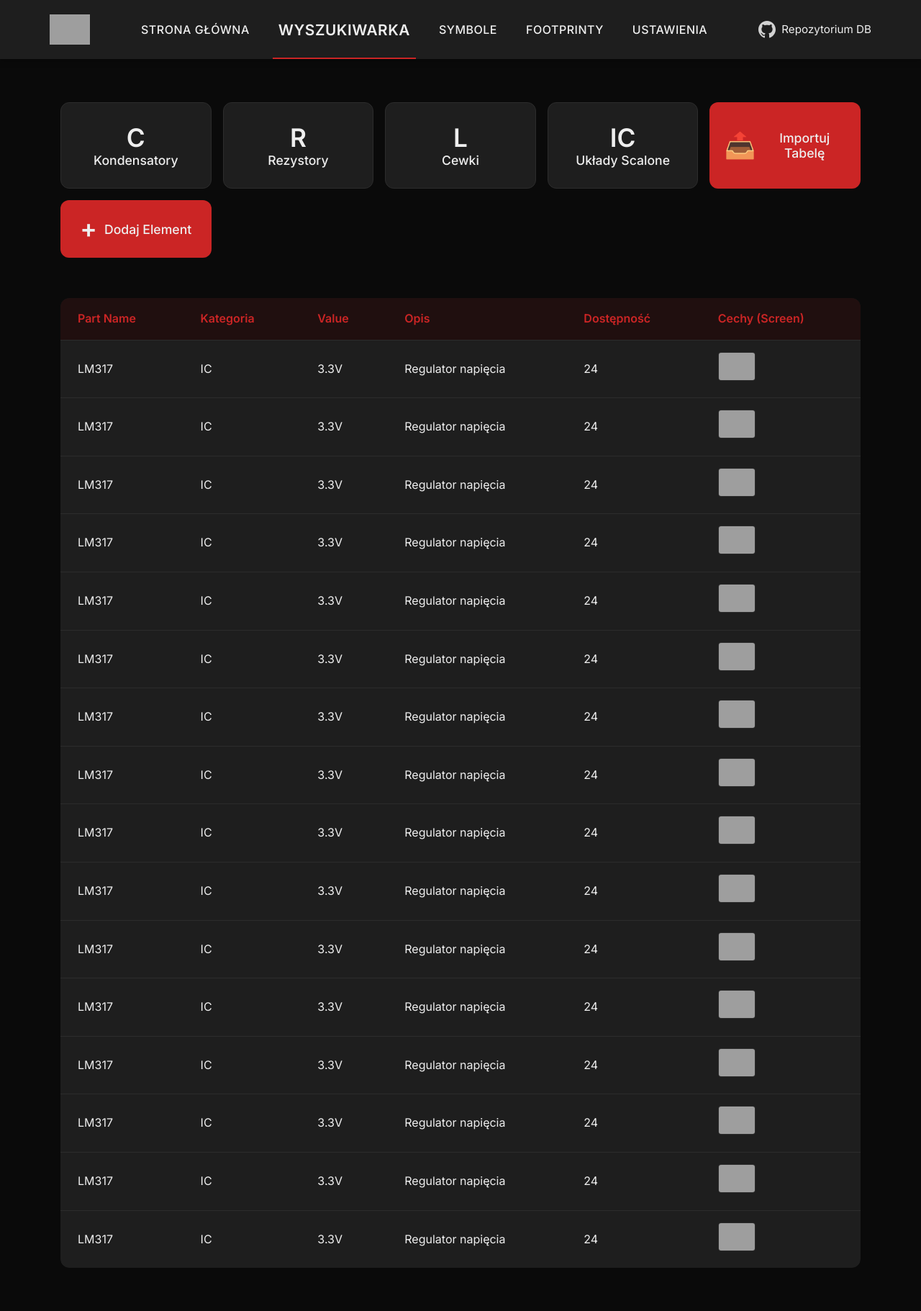
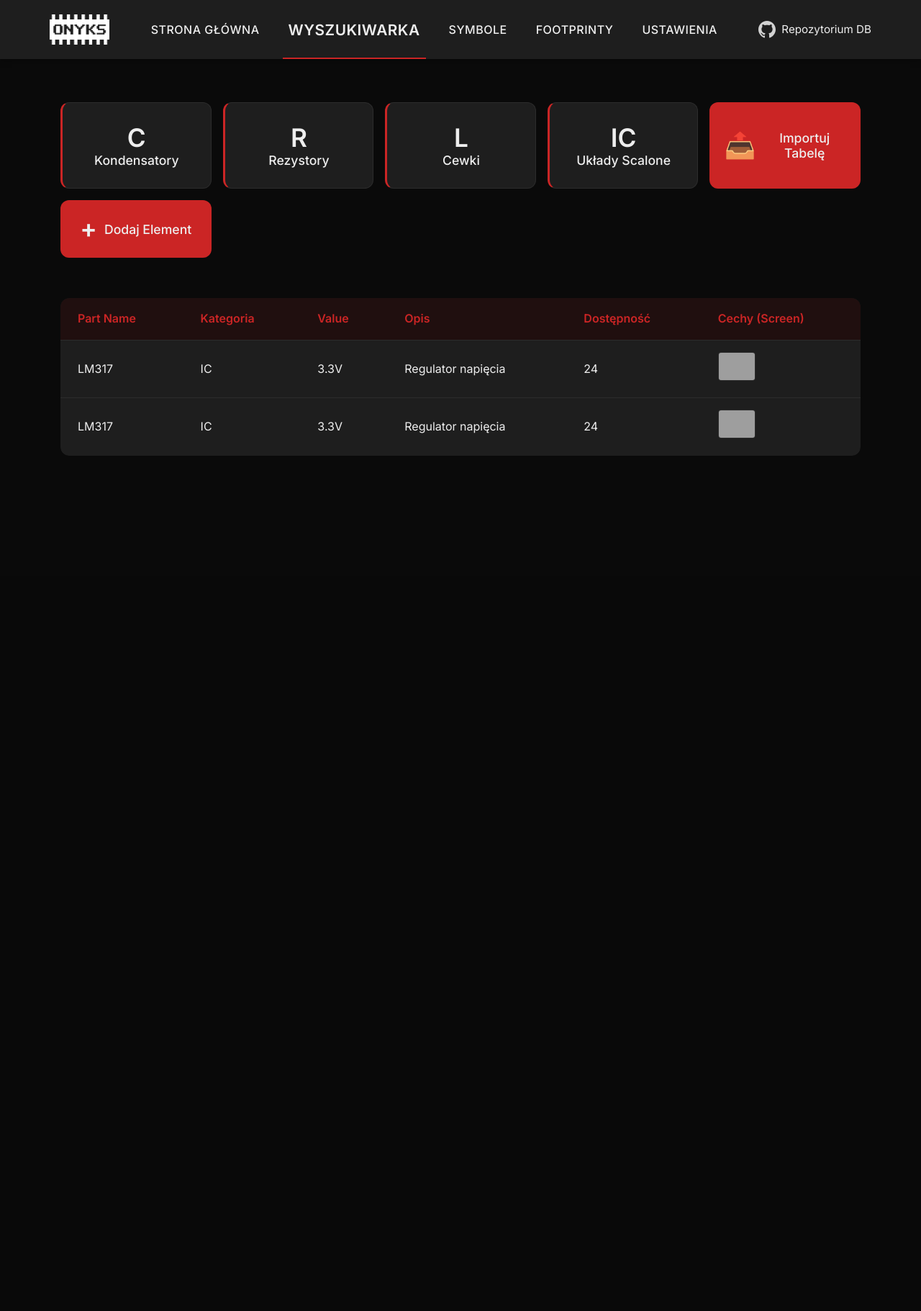
Before and after one commit to knonyks/ONYKS_lib, a Flask app: page / in a window 1280 px wide. Shown: the whole page at 72% size. After the commit the page ends 633 px from the top, so only its background shows below. Run offline with Flask 3, Linux system fonts and the light colour scheme; parts of the project's set-up code (start-up, migrations or seed data) failed here and were passed over; grey boxes are pictures that could not be loaded.

Commit message:
CSS Update pt.2

```diff
--- a/altium/static/style2.css
+++ b/altium/static/style2.css
@@ -346,6 +346,7 @@ body {
     align-items: center;
     justify-content: center;
     border: 1px solid var(--gray);
+    border-left: 3px solid var(--primary);
     transition: all 0.3s ease;
     cursor: pointer;
     text-align: center;
--- a/altium/templates/base2.html
+++ b/altium/templates/base2.html
@@ -3,7 +3,7 @@
 <head>
     <meta charset="utf-8" />
     <title>ONYKS Altium DB Library</title>
-    <link rel="icon" href="static/favicon.ico">
+    <link rel="icon" href="static/images/ico.ico">
     <link rel="stylesheet" href="static/style2.css">
     <link href="https://fonts.googleapis.com/css2?family=Inter:wght@400;500;600&display=swap" rel="stylesheet">
     <meta name="viewport" content="width=device-width, initial-scale=1.0">
@@ -11,7 +11,7 @@
 <body>
     <div class="navbar">
         <div class="logo">
-            <img src="static/images/Logo.svg" alt="ONYKS Logo">
+            <img src="static/images/logo.png" alt="ONYKS Logo">
         </div>
         <div class="Nav_Btn">
             <button class="Btn">Strona Główna</button>
@@ -88,118 +88,6 @@
                             <td>24</td>
                             <td><img src="placeholder.svg" alt="Symbol" class="symbol-preview"></td>
                         </tr>
-                        <tr>
-                            <td>LM317</td>
-                            <td>IC</td>
-                            <td>3.3V</td>
-                            <td>Regulator napięcia</td>
-                            <td>24</td>
-                            <td><img src="placeholder.svg" alt="Symbol" class="symbol-preview"></td>
-                        </tr>
-                        <tr>
-                            <td>LM317</td>
-                            <td>IC</td>
-                            <td>3.3V</td>
-                            <td>Regulator napięcia</td>
-                            <td>24</td>
-                            <td><img src="placeholder.svg" alt="Symbol" class="symbol-preview"></td>
-                        </tr>
-                        <tr>
-                            <td>LM317</td>
-                            <td>IC</td>
-                            <td>3.3V</td>
-                            <td>Regulator napięcia</td>
-                            <td>24</td>
-                            <td><img src="placeholder.svg" alt="Symbol" class="symbol-preview"></td>
-                        </tr>
-                        <tr>
-                            <td>LM317</td>
-                            <td>IC</td>
-                            <td>3.3V</td>
-                            <td>Regulator napięcia</td>
-                            <td>24</td>
-                            <td><img src="placeholder.svg" alt="Symbol" class="symbol-preview"></td>
-                        </tr>
-                        <tr>
-                            <td>LM317</td>
-                            <td>IC</td>
-                            <td>3.3V</td>
-                            <td>Regulator napięcia</td>
-                            <td>24</td>
-                            <td><img src="placeholder.svg" alt="Symbol" class="symbol-preview"></td>
-                        </tr>
-                        <tr>
-                            <td>LM317</td>
-                            <td>IC</td>
-                            <td>3.3V</td>
-                            <td>Regulator napięcia</td>
-                            <td>24</td>
-                            <td><img src="placeholder.svg" alt="Symbol" class="symbol-preview"></td>
-                        </tr>
-                        <tr>
-                            <td>LM317</td>
-                            <td>IC</td>
-                            <td>3.3V</td>
-                            <td>Regulator napięcia</td>
-                            <td>24</td>
-                            <td><img src="placeholder.svg" alt="Symbol" class="symbol-preview"></td>
-                        </tr>
-                        <tr>
-                            <td>LM317</td>
-                            <td>IC</td>
-                            <td>3.3V</td>
-                            <td>Regulator napięcia</td>
-                            <td>24</td>
-                            <td><img src="placeholder.svg" alt="Symbol" class="symbol-preview"></td>
-                        </tr>
-                        <tr>
-                            <td>LM317</td>
-                            <td>IC</td>
-                            <td>3.3V</td>
-                            <td>Regulator napięcia</td>
-                            <td>24</td>
-                            <td><img src="placeholder.svg" alt="Symbol" class="symbol-preview"></td>
-                        </tr>
-                        <tr>
-                            <td>LM317</td>
-                            <td>IC</td>
-                            <td>3.3V</td>
-                            <td>Regulator napięcia</td>
-                            <td>24</td>
-                            <td><img src="placeholder.svg" alt="Symbol" class="symbol-preview"></td>
-                        </tr>
-                        <tr>
-                            <td>LM317</td>
-                            <td>IC</td>
-                            <td>3.3V</td>
-                            <td>Regulator napięcia</td>
-                            <td>24</td>
-                            <td><img src="placeholder.svg" alt="Symbol" class="symbol-preview"></td>
-                        </tr>
-                        <tr>
-                            <td>LM317</td>
-                            <td>IC</td>
-                            <td>3.3V</td>
-                            <td>Regulator napięcia</td>
-                            <td>24</td>
-                            <td><img src="placeholder.svg" alt="Symbol" class="symbol-preview"></td>
-                        </tr>
-                        <tr>
-                            <td>LM317</td>
-                            <td>IC</td>
-                            <td>3.3V</td>
-                            <td>Regulator napięcia</td>
-                            <td>24</td>
-                            <td><img src="placeholder.svg" alt="Symbol" class="symbol-preview"></td>
-                        </tr>
-                        <tr>
-                            <td>LM317</td>
-                            <td>IC</td>
-                            <td>3.3V</td>
-                            <td>Regulator napięcia</td>
-                            <td>24</td>
-                            <td><img src="placeholder.svg" alt="Symbol" class="symbol-preview"></td>
-                        </tr>
                     </tbody>
                 </table>
             </div>
```
Also changed, not shown: altium/config.py (+6 -6 lines), altium/static/images/ico.ico (added), altium/static/images/logo.png (added).
